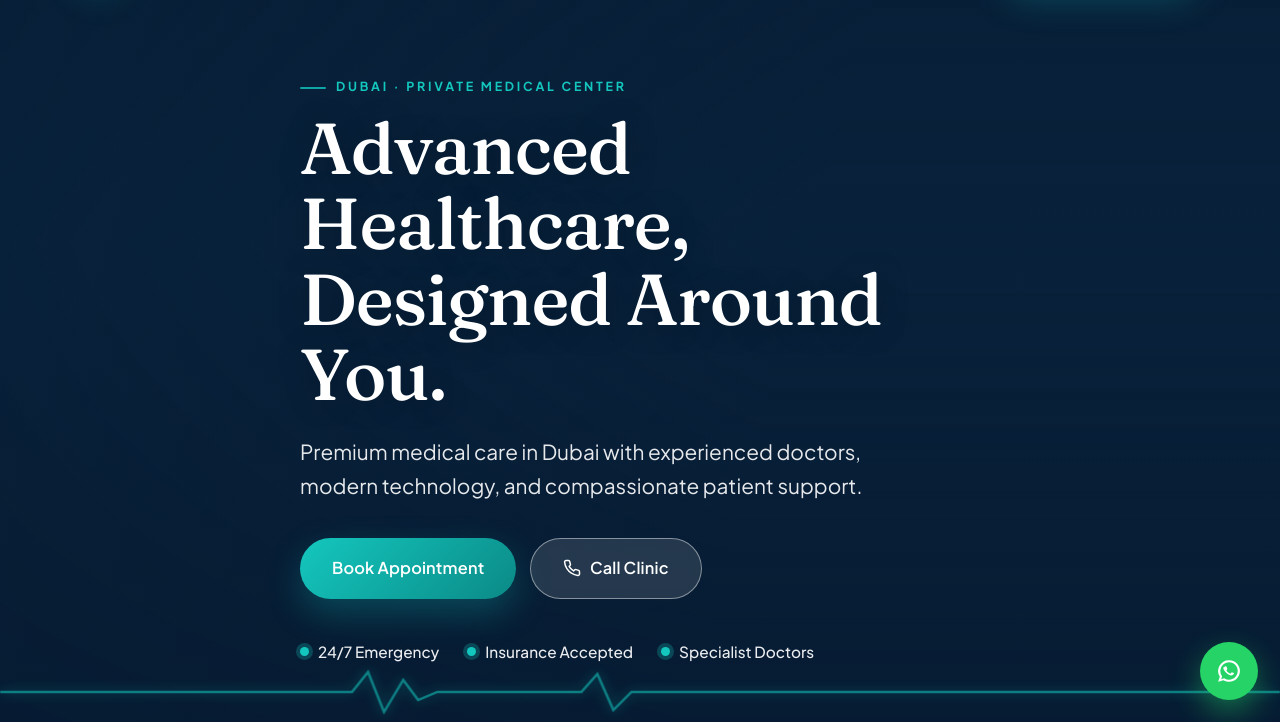
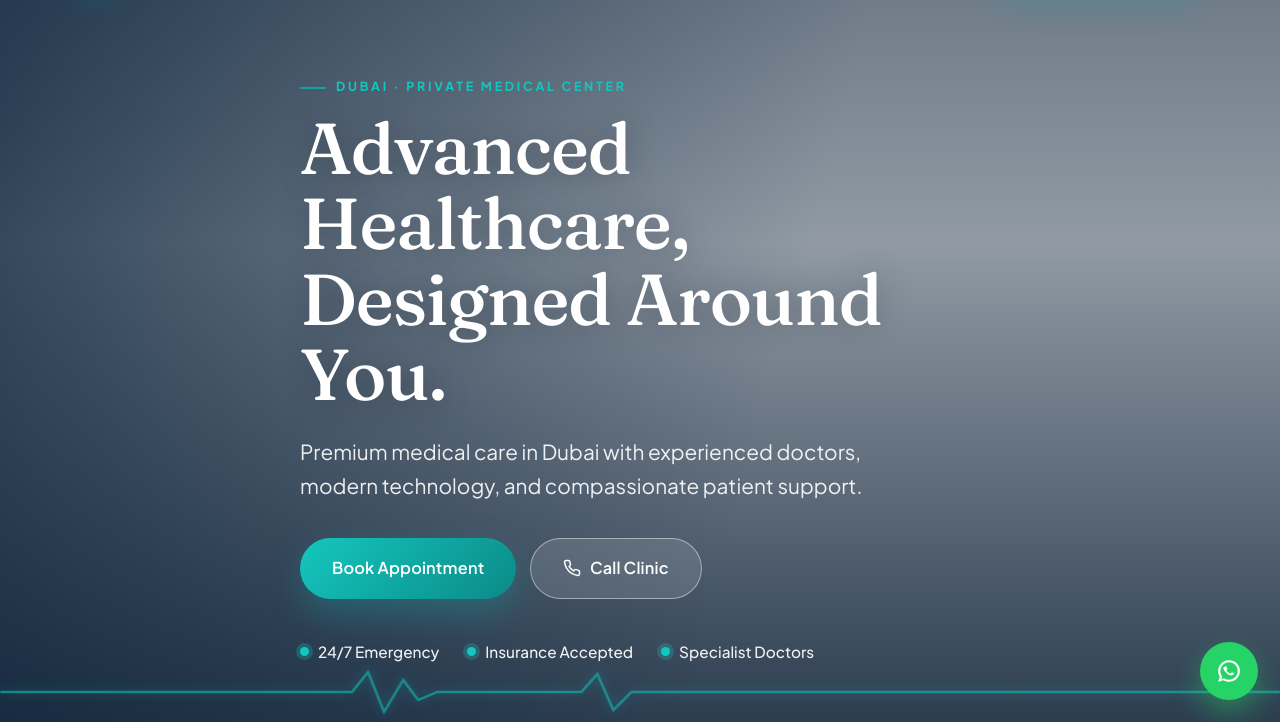
Before and after one commit to abdellahdubai1-source/clinic, a plain HTML site: page index.html in a window 1280 px wide. Shown: the part 78-800 px from the top of the page. Drawn offline with Linux system fonts and the light colour scheme.

Commit message:
Update index.html

```diff
--- a/index.html
+++ b/index.html
@@ -93,7 +93,7 @@
   <main id="main">
     <!-- ============ HERO ============ -->
     <section class="hero" id="home">
-      <div class="hero-bg" aria-hidden="true"></div>
+      <div class="hero-background.jpeg" aria-hidden="true"></div>
       <div class="hero-overlay" aria-hidden="true"></div>
       <div class="container hero-content">
         <p class="eyebrow eyebrow-light reveal">Dubai · Private Medical Center</p>
```
